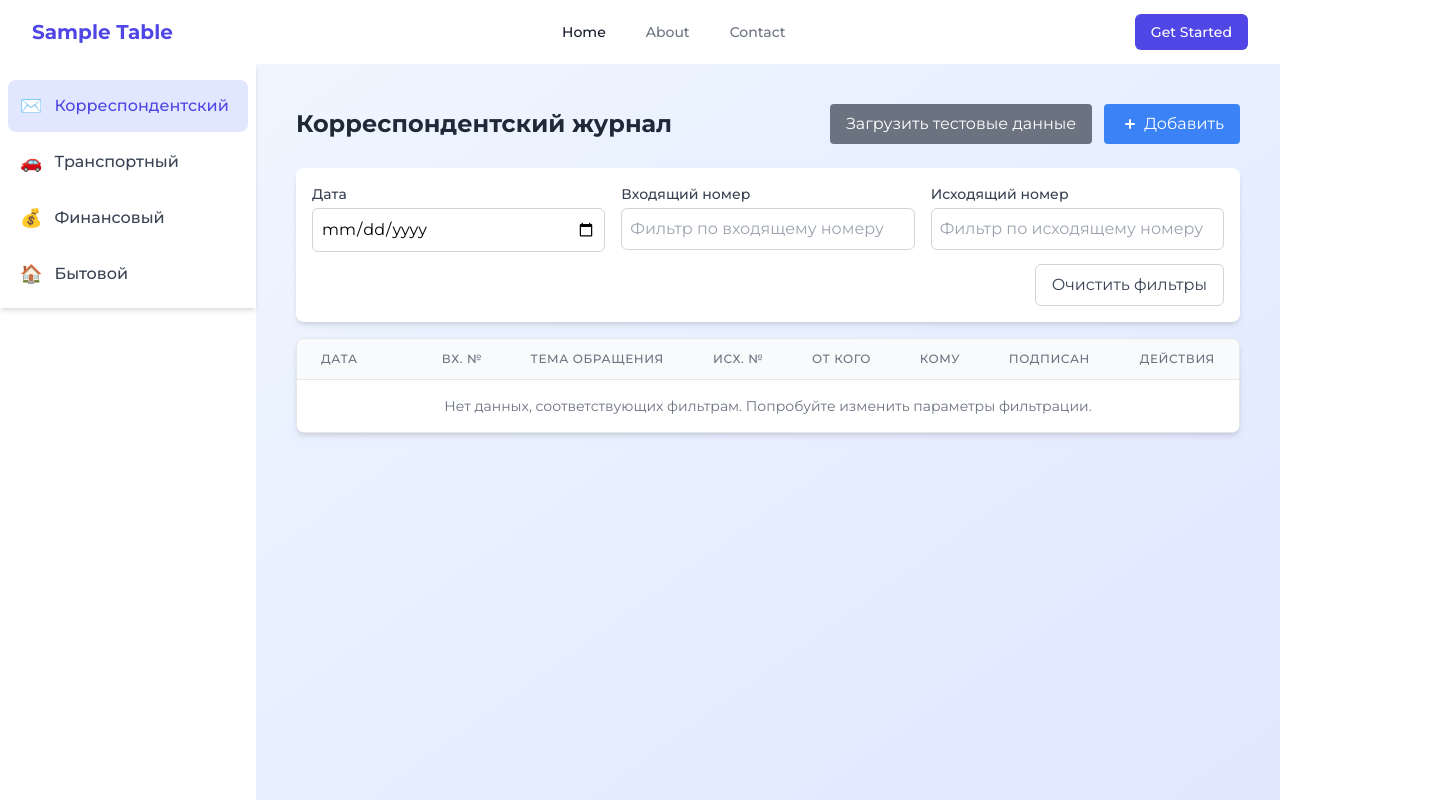
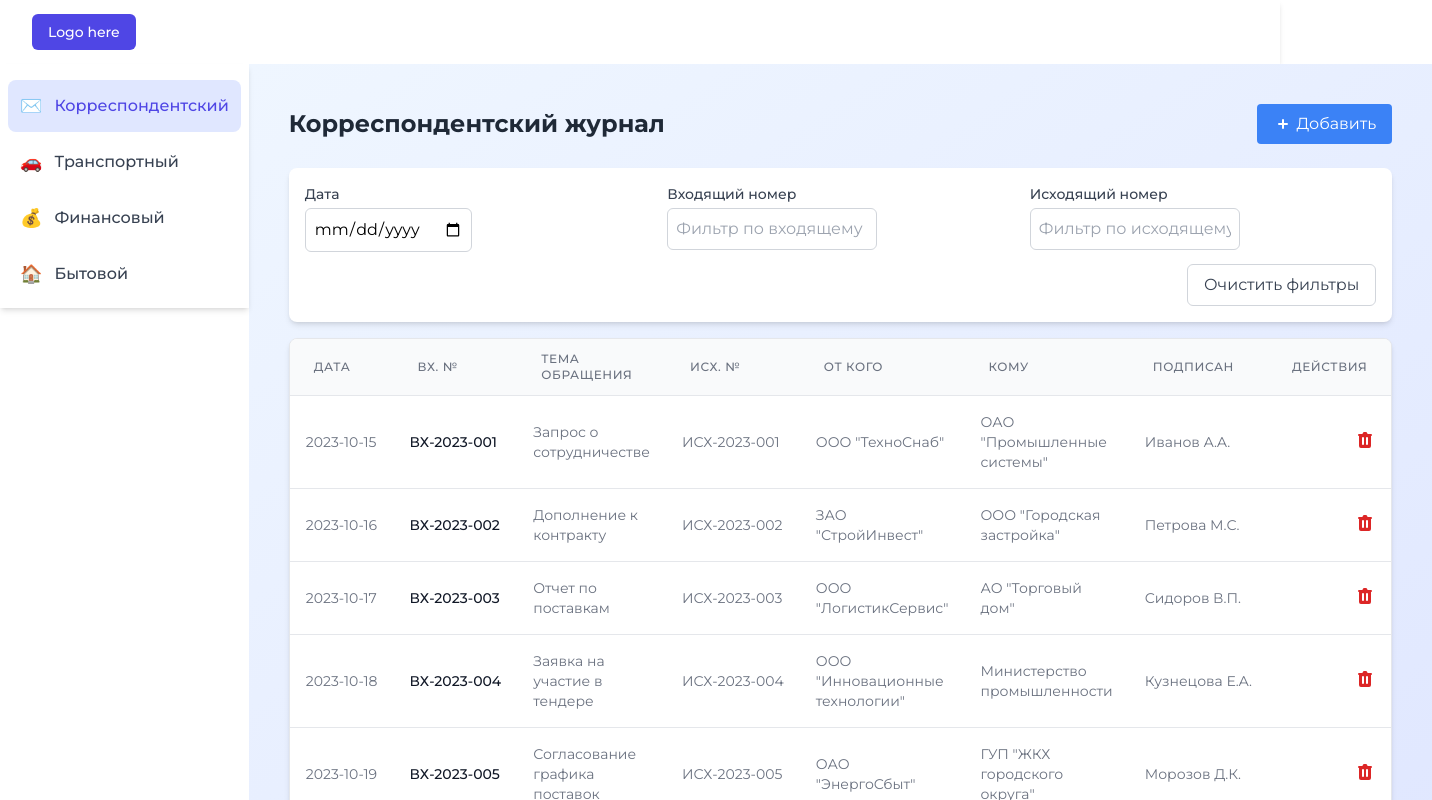
Before and after one commit to alv1k/registry20prod, a React (Create React App) app: page /correspondent in a window 1280 px wide. Shown: the top 800 px of the page, 1432 px wide, since content can reach past the window. Built offline with nearby package versions, Linux system fonts and the light colour scheme.

Commit message:
fix: little changes in layout

```diff
--- a/src/App.tsx
+++ b/src/App.tsx
@@ -10,7 +10,7 @@ function App() {
   return (
     <div className="App min-h-screen flex flex-col">
       <Header />
-      <div className="flex flex-1">
+      <div className="flex">
         {/* Mobile sidebar backdrop */}
         {sidebarOpen && (
           <div
@@ -21,7 +21,7 @@ function App() {
 
         <Sidebar sidebarOpen={sidebarOpen} setSidebarOpen={setSidebarOpen} />
 
-        <main className="flex-1 bg-gradient-to-br from-blue-50 to-indigo-100 p-4 md:ml-0 transition-all duration-300">
+        <main className="bg-gradient-to-br from-blue-50 to-indigo-100 p-4 md:ml-0 transition-all duration-300">
           <AppRoutes />
         </main>
       </div>
--- a/src/components/Header.tsx
+++ b/src/components/Header.tsx
@@ -5,22 +5,8 @@ const Header: React.FC = () => {
 
   return (
     <header className="bg-white shadow-md">
-      <div className="max-w-7xl mx-auto px-4 sm:px-6 lg:px-8">
-        <div className="flex justify-between items-center h-16">
-          <div className="flex items-center">
-            <div className="flex-shrink-0">
-              <h1 className="text-xl font-bold text-indigo-600">Sample Table</h1>
-            </div>
-          </div>
-
-          {/* Desktop Navigation */}
-          <div className="hidden md:block">
-            <div className="ml-10 flex items-baseline space-x-4">
-              <a href="#" className="text-gray-900 hover:text-indigo-600 px-3 py-2 rounded-md text-sm font-medium">Home</a>
-              <a href="#" className="text-gray-500 hover:text-indigo-600 px-3 py-2 rounded-md text-sm font-medium">About</a>
-              <a href="#" className="text-gray-500 hover:text-indigo-600 px-3 py-2 rounded-md text-sm font-medium">Contact</a>
-            </div>
-          </div>
+      <div className="mx-auto px-4 sm:px-6 lg:px-8">
+        <div className="flex  h-16">
 
           <div className="flex items-center md:hidden">
             {/* Mobile menu button */}
@@ -36,7 +22,7 @@ const Header: React.FC = () => {
 
           <div className="hidden md:flex items-center">
             <button className="bg-indigo-600 text-white px-4 py-2 rounded-md text-sm font-medium hover:bg-indigo-700">
-              Get Started
+              Logo here
             </button>
           </div>
         </div>
--- a/src/pages/Correspondent.tsx
+++ b/src/pages/Correspondent.tsx
@@ -1,4 +1,4 @@
-import { useState, useMemo } from 'react';
+import { useState, useMemo, useEffect } from 'react';
 import { useStore } from '../store/useStore';
 import AddCorrespondentForm from '../components/AddCorrespondentForm';
 import ViewEditRecordModal from '../components/ViewEditRecordModal';
@@ -70,6 +70,10 @@ const Correspondent = () => {
     }
   ];
 
+  useEffect(() => {
+    setCorrespondentData(sampleData);
+  }, []);
+
   // Apply filters to the data
   const filteredData = useMemo(() => {
     return correspondentData.filter(record => {
@@ -91,10 +95,6 @@ const Correspondent = () => {
       return true;
     });
   }, [correspondentData, dateFilter, incomingNumberFilter, outgoingNumberFilter]);
-
-  const initializeSampleData = () => {
-    setCorrespondentData(sampleData);
-  };
 
   const openAddModal = () => {
     setIsAddModalOpen(true);
@@ -141,14 +141,6 @@ const Correspondent = () => {
       <div className="flex flex-col sm:flex-row justify-between items-start sm:items-center mb-6 gap-4">
         <h1 className="text-2xl font-bold text-gray-800">Корреспондентский журнал</h1>
         <div className="flex flex-wrap gap-3">
-          {!correspondentData.length && (
-            <button
-              onClick={initializeSampleData}
-              className="bg-gray-500 text-white px-4 py-2 rounded hover:bg-gray-600 transition-colors"
-            >
-              Загрузить тестовые данные
-            </button>
-          )}
           <button
             onClick={openAddModal}
             className="bg-blue-500 text-white px-4 py-2 rounded hover:bg-blue-600 transition-colors flex items-center"
@@ -170,7 +162,7 @@ const Correspondent = () => {
               type="date"
               value={dateFilter}
               onChange={(e) => setDateFilter(e.target.value)}
-              className="w-full p-2 border border-gray-300 rounded-md focus:ring focus:ring-blue-200 focus:border-blue-500"
+              className="p-2 border border-gray-300 rounded-md focus:ring focus:ring-blue-200 focus:border-blue-500"
             />
           </div>
 
@@ -181,7 +173,7 @@ const Correspondent = () => {
               placeholder="Фильтр по входящему номеру"
               value={incomingNumberFilter}
               onChange={(e) => setIncomingNumberFilter(e.target.value)}
-              className="w-full p-2 border border-gray-300 rounded-md focus:ring focus:ring-blue-200 focus:border-blue-500"
+              className="p-2 border border-gray-300 rounded-md focus:ring focus:ring-blue-200 focus:border-blue-500"
             />
           </div>
 
@@ -192,7 +184,7 @@ const Correspondent = () => {
               placeholder="Фильтр по исходящему номеру"
               value={outgoingNumberFilter}
               onChange={(e) => setOutgoingNumberFilter(e.target.value)}
-              className="w-full p-2 border border-gray-300 rounded-md focus:ring focus:ring-blue-200 focus:border-blue-500"
+              className="p-2 border border-gray-300 rounded-md focus:ring focus:ring-blue-200 focus:border-blue-500"
             />
           </div>
         </div>
@@ -285,76 +277,70 @@ const Correspondent = () => {
                 </div>
               ))
             ) : (
-              <div className="px-6 py-4 text-center text-sm text-gray-500">
+              <div className="p-4 text-center text-sm text-gray-500">
                 Нет данных, соответствующих фильтрам. Попробуйте изменить параметры фильтрации.
               </div>
             )}
           </div>
 
           {/* Desktop View - Table */}
-          <table className="hidden md:table min-w-full divide-y divide-gray-200">
-            <thead className="bg-gray-50">
+          <table className="hidden md:table divide-y divide-gray-200 overflow-x-auto">
+            <thead className="bg-gray-50 overflow-x-auto">
               <tr>
-                <th className="px-6 py-3 text-left text-xs font-medium text-gray-500 uppercase tracking-wider min-w-[120px]">Дата</th>
-                <th className="px-6 py-3 text-left text-xs font-medium text-gray-500 uppercase tracking-wider min-w:[150px]">Вх. №</th>
-                <th className="px-6 py-3 text-left text-xs font-medium text-gray-500 uppercase tracking-wider min-w:[200px]">Тема обращения</th>
-                <th className="px-6 py-3 text-left text-xs font-medium text-gray-500 uppercase tracking-wider min-w:[150px]">Исх. №</th>
-                <th className="px-6 py-3 text-left text-xs font-medium text-gray-500 uppercase tracking-wider min-w:[150px]">От кого</th>
-                <th className="px-6 py-3 text-left text-xs font-medium text-gray-500 uppercase tracking-wider min-w:[150px]">Кому</th>
-                <th className="px-6 py-3 text-left text-xs font-medium text-gray-500 uppercase tracking-wider min-w:[150px]">Подписан</th>
-                <th className="px-6 py-3 text-right text-xs font-medium text-gray-500 uppercase tracking-wider min-w:[100px]">Действия</th>
+                <th className="px-6 py-3 text-left text-xs font-medium text-gray-500 uppercase tracking-wider">Дата</th>
+                <th className="px-6 py-3 text-left text-xs font-medium text-gray-500 uppercase tracking-wider">Вх. №</th>
+                <th className="px-6 py-3 text-left text-xs font-medium text-gray-500 uppercase tracking-wider">Тема обращения</th>
+                <th className="px-6 py-3 text-left text-xs font-medium text-gray-500 uppercase tracking-wider">Исх. №</th>
+                <th className="px-6 py-3 text-left text-xs font-medium text-gray-500 uppercase tracking-wider">От кого</th>
+                <th className="px-6 py-3 text-left text-xs font-medium text-gray-500 uppercase tracking-wider">Кому</th>
+                <th className="px-6 py-3 text-left text-xs font-medium text-gray-500 uppercase tracking-wider">Подписан</th>
+                <th className="px-6 py-3 text-right text-xs font-medium text-gray-500 uppercase tracking-wider">Действия</th>
               </tr>
             </thead>
-            <tbody className="bg-white divide-y divide-gray-200">
+            <tbody className="bg-white divide-y divide-gray-200 overflow-x-auto">
               {filteredData.length > 0 ? (
                 filteredData.map((record) => (
                   <tr
                     key={record.id}
                     className="hover:bg-gray-50"
+                    onClick={() => openViewModal(record.id)}
                   >
                     <td
-                      className="px-6 py-4 whitespace-nowrap text-sm text-gray-500 cursor-pointer"
-                      onClick={() => openViewModal(record.id)}
+                      className="p-4 whitespace-nowrap text-sm text-gray-500 cursor-pointer"
                     >
                       {record.date}
                     </td>
                     <td
-                      className="px-6 py-4 whitespace-nowrap text-sm font-medium text-gray-900 cursor-pointer"
-                      onClick={() => openViewModal(record.id)}
+                      className="p-4 whitespace-nowrap text-sm font-medium text-gray-900 cursor-pointer"
                     >
                       {record.incomingNumber}
                     </td>
                     <td
-                      className="px-6 py-4 text-sm text-gray-500 cursor-pointer"
-                      onClick={() => openViewModal(record.id)}
+                      className="p-4 text-sm text-gray-500 cursor-pointer"
                     >
                       {record.subject}
                     </td>
                     <td
-                      className="px-6 py-4 whitespace-nowrap text-sm text-gray-500 cursor-pointer"
-                      onClick={() => openViewModal(record.id)}
+                      className="p-4 whitespace-nowrap text-sm text-gray-500 cursor-pointer"
                     >
                       {record.outgoingNumber}
                     </td>
                     <td
-                      className="px-6 py-4 text-sm text-gray-500 cursor-pointer"
-                      onClick={() => openViewModal(record.id)}
+                      className="p-4 text-sm text-gray-500 cursor-pointer"
                     >
                       {record.from}
                     </td>
                     <td
-                      className="px-6 py-4 text-sm text-gray-500 cursor-pointer"
-                      onClick={() => openViewModal(record.id)}
+                      className="p-4 text-sm text-gray-500 cursor-pointer"
                     >
                       {record.to}
                     </td>
                     <td
-                      className="px-6 py-4 whitespace-nowrap text-sm text-gray-500 cursor-pointer"
-                      onClick={() => openViewModal(record.id)}
+                      className="p-4 whitespace-nowrap text-sm text-gray-500 cursor-pointer"
                     >
                       {record.signedBy}
                     </td>
-                    <td className="px-6 py-4 whitespace-nowrap text-right text-sm font-medium">
+                    <td className="p-4 whitespace-nowrap text-right text-sm font-medium">
                       <button
                         onClick={(e) => {
                           e.stopPropagation();
@@ -372,7 +358,7 @@ const Correspondent = () => {
                 ))
               ) : (
                 <tr>
-                  <td colSpan={8} className="px-6 py-4 text-center text-sm text-gray-500">
+                  <td colSpan={8} className="p-4 text-center text-sm text-gray-500">
                     Нет данных, соответствующих фильтрам. Попробуйте изменить параметры фильтрации.
                   </td>
                 </tr>
```
